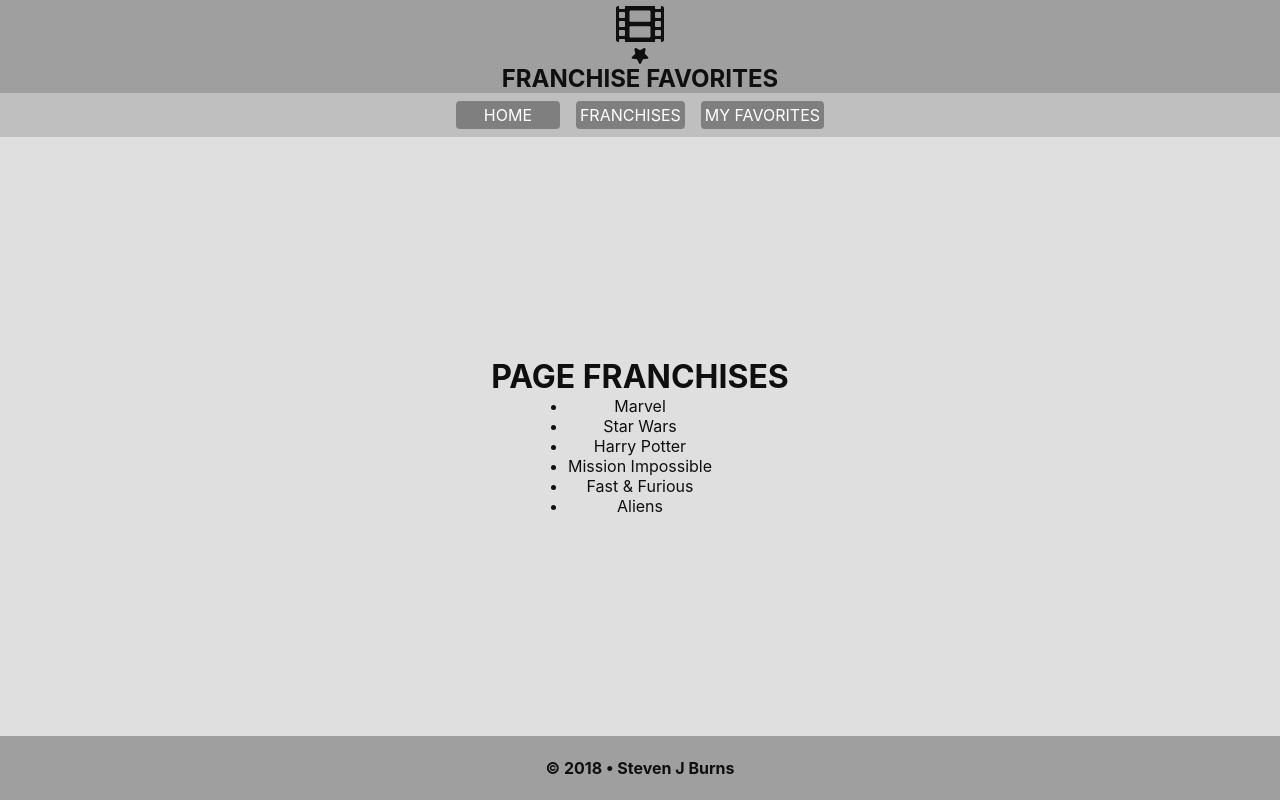
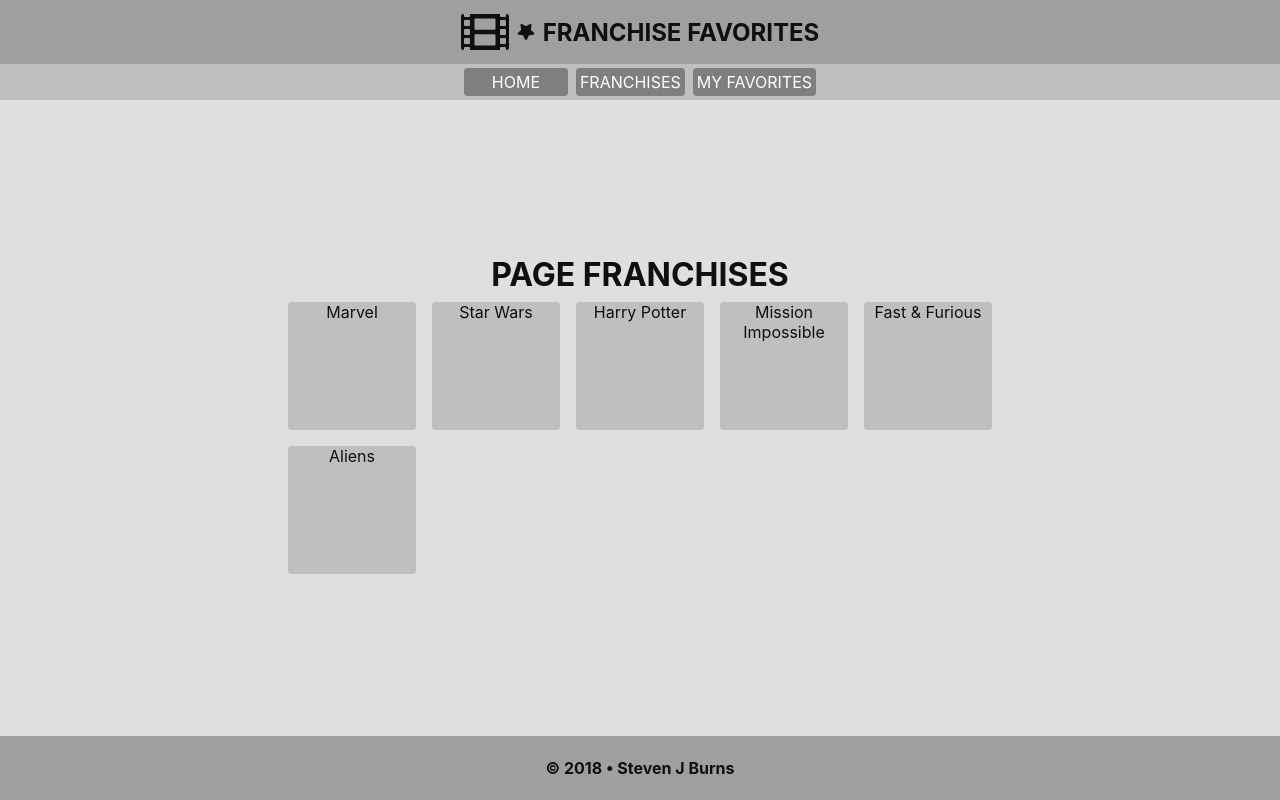
Before and after one commit to StevenJBurns/franchise-favorites, a React (Create React App) app in the folder client/: page /franchises in a window 1280 px wide. Built offline with nearby package versions, Linux system fonts and the light colour scheme.

Commit message:
Added franchise section in PageFranchises; Created FranchiseTile component to populate PageFranchise

```diff
--- a/client/src/components/app/AppComponents.css
+++ b/client/src/components/app/AppComponents.css
@@ -1,12 +1,16 @@
 #app-header {
   display: flex;
-  flex-direction: column;
   align-items: center;
   justify-content: center;
+  flex-direction: row;
   min-height: 64px;
   text-align: center;
   background: #9F9F9F;
   color: #0F0F0F
+}
+
+#app-header * {
+  margin: 4px
 }
 
 #app-nav {
@@ -23,7 +27,7 @@
 }
 
 #app-nav li {
-  margin: 8px;
+  margin: 4px;
   padding: 4px;
   min-width: 96px;
   text-align: center;
@@ -57,6 +61,22 @@
   color: #0F0F0F
 }
 
+#section-franchise-tiles {
+  display: flex;
+  flex-direction: row;
+  justify-content: flex-start;
+  flex-flow: wrap
+}
+
+.article-franchise-tile {
+  margin: 8px;
+  width: 128px;
+  height: 128px;
+  border-radius: 4px;
+  background-color: #BFBFBF;
+  display: inline-block;
+}
+
 #app-footer {
   display: flex;
   flex-direction: column;
--- a/client/src/components/pages/PageFranchises.jsx
+++ b/client/src/components/pages/PageFranchises.jsx
@@ -1,13 +1,15 @@
 import React from "react";
+
+import FranchiseTile from "../ui/FranchiseTile.jsx";
 
 
 const testData = [
-  "Marvel",
-  "Star Wars",
-  "Harry Potter",
-  "Mission Impossible",
-  "Fast & Furious",
-  "Aliens"
+  { title: "Marvel", imageURL: "" },
+  { title: "Star Wars", imageURL: "" },
+  { title: "Harry Potter",imageURL: "" },
+  { title: "Mission Impossible", imageURL: "" },
+  { title: "Fast & Furious", imageURL: "" },
+  { title: "Aliens", imageURL: "" }
 ];
 
 const PageFranchises = () => {
@@ -15,8 +17,11 @@
     <main>
       <h1>PAGE FRANCHISES</h1>
       <ul>
-        {testData.map(item => (<li>{item}</li>))}
+        {/* {testData.map((item, index) => (<li key={index}>{item}</li>))} */}
       </ul>
+      <section id="section-franchise-tiles">
+        { testData.map((item, index) => (<FranchiseTile title={item.title} imageURL={item.imageURL} />)) }
+      </section>
     </main>
   );
 };
--- /dev/null
+++ b/client/src/components/ui/FranchiseTile.jsx
@@ -0,0 +1,12 @@
+import React from "react";
+
+
+const FranchiseTile = (props) => {
+  const { title, imageURL } = props;
+
+  return (
+    <article className="article-franchise-tile">{title}</article>
+  );
+};
+
+export default FranchiseTile;
```
